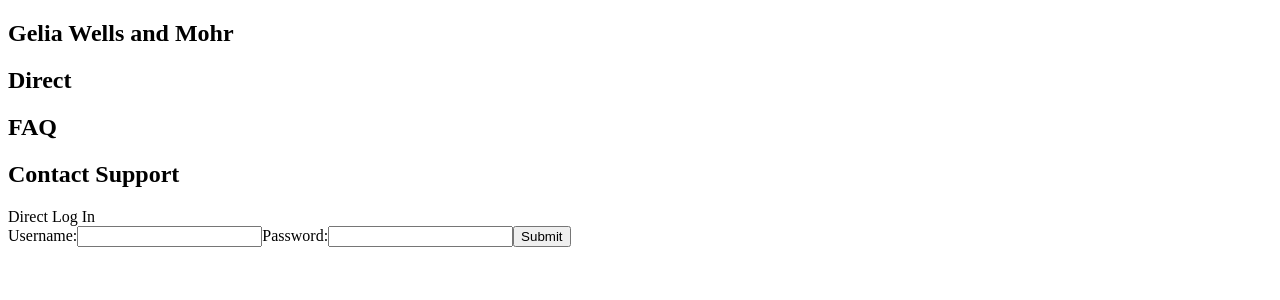
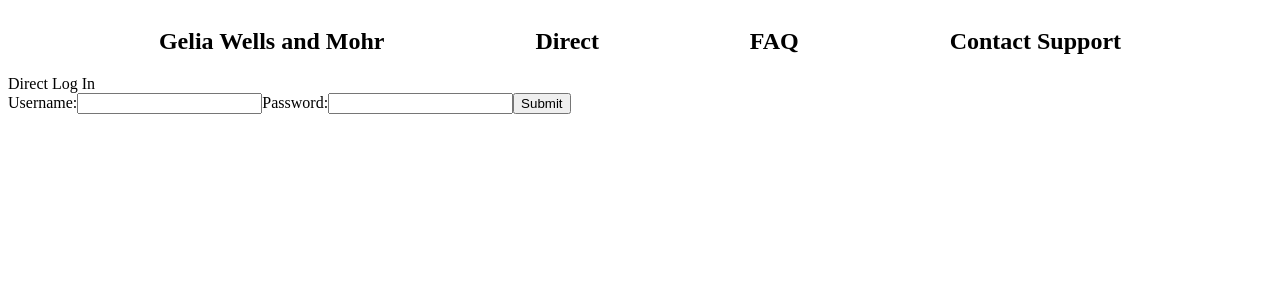
Before and after one commit to roselandroche/gelia_form_front_end, a React (Create React App) app in the folder gelia_form/: page / in a window 1280 px wide. Shown: the top 300 px of the page. Built offline with nearby package versions, Linux system fonts and the light colour scheme.

Commit message:
Edited Header style

```diff
--- a/gelia_form/src/components/Header.js
+++ b/gelia_form/src/components/Header.js
@@ -1,12 +1,13 @@
-import React from 'react'
+import React from 'react';
+import '../css/Header.css';
 
 export default function Header() {
     return (
-        <div>
+        <section className='header'>
             <h2>Gelia Wells and Mohr</h2>
             <h2>Direct</h2>
             <h2>FAQ</h2>
             <h2>Contact Support</h2>
-        </div>
+        </section>
     )
 }
--- /dev/null
+++ b/gelia_form/src/css/Header.css
@@ -0,0 +1,4 @@
+.header {
+    display: flex;
+    justify-content: space-evenly;
+}
```
